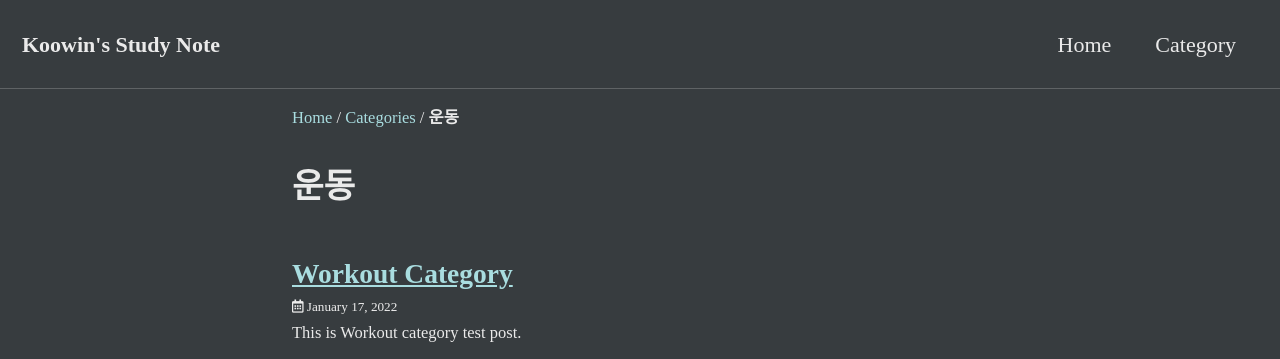
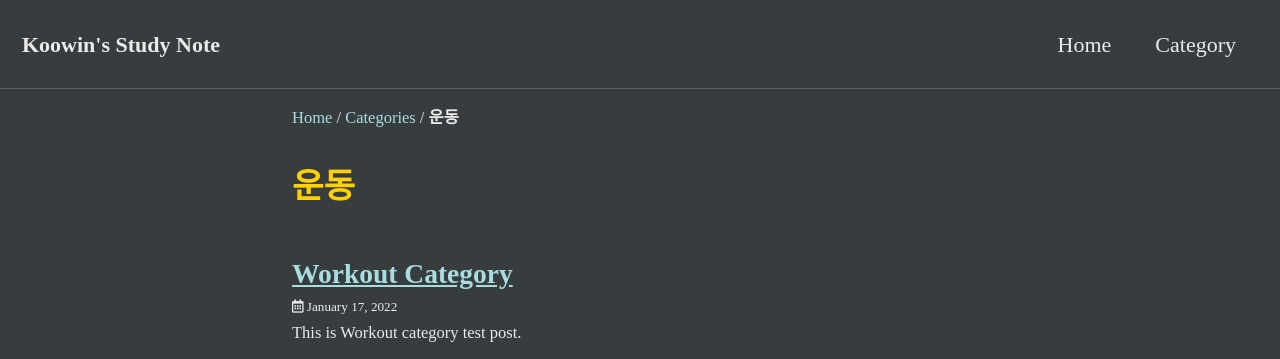
Before and after one commit to Koowin/koowin.github.io, a Jekyll site: the page built from _pages/categories/category-workout.md, in a window 1280 px wide. Shown: the top 359 px of the page. Built offline with Jekyll 4.4.1, drawn with Linux system fonts in a browser that asks for light colours; cached includes are drawn as plain includes; some web fonts are replaced.

Commit message:
custom: favicon, color

```diff
--- a/_includes/head/custom.html
+++ b/_includes/head/custom.html
@@ -2,11 +2,11 @@
 
 <!-- insert favicons. use https://realfavicongenerator.net/ -->
 
-<link rel="../../favicon/apple-touch-icon" sizes="180x180" href="/apple-touch-icon.png">
-<link rel="../../favicon/icon" type="image/png" sizes="32x32" href="/favicon-32x32.png">
-<link rel="../../favicon/icon" type="image/png" sizes="16x16" href="/favicon-16x16.png">
-<link rel="../../favicon/manifest" href="/site.webmanifest">
-<link rel="../../favicon/mask-icon" href="/safari-pinned-tab.svg" color="#5bbad5">
+<link rel="apple-touch-icon" sizes="180x180" href="../../favicon/apple-touch-icon.png">
+<link rel="icon" type="image/png" sizes="32x32" href="../../favicon/favicon-32x32.png">
+<link rel="icon" type="image/png" sizes="16x16" href="../../favicon/favicon-16x16.png">
+<link rel="manifest" href="/site.webmanifest">
+<link rel="mask-icon" href="/safari-pinned-tab.svg" color="#5bbad5">
 <meta name="msapplication-TileColor" content="#da532c">
 <meta name="theme-color" content="#ffffff">
 
--- a/_sass/minimal-mistakes/_base.scss
+++ b/_sass/minimal-mistakes/_base.scss
@@ -34,6 +34,7 @@ h6 {
 }
 
 h1 {
+  color: #ffd101;
   margin-top: 0;
   font-size: $h-size-1;
 }
--- a/_sass/minimal-mistakes/_page.scss
+++ b/_sass/minimal-mistakes/_page.scss
@@ -71,9 +71,9 @@ body {
 .page__title {
   margin-top: 0;
   line-height: 1;
-
+  color: #ffd101;
   a {
-    color: $text-color;
+    //color: $text-color;
     text-decoration: none;
   }
 
```
